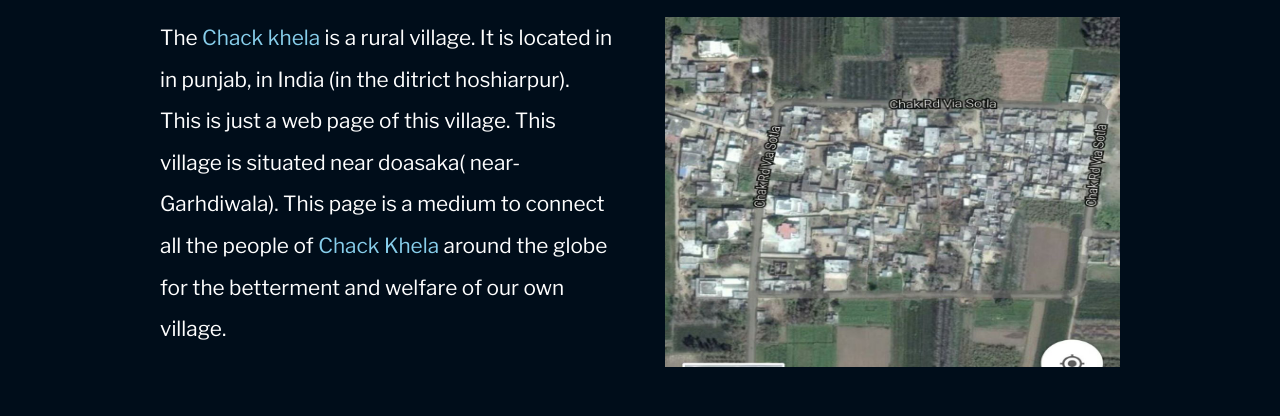
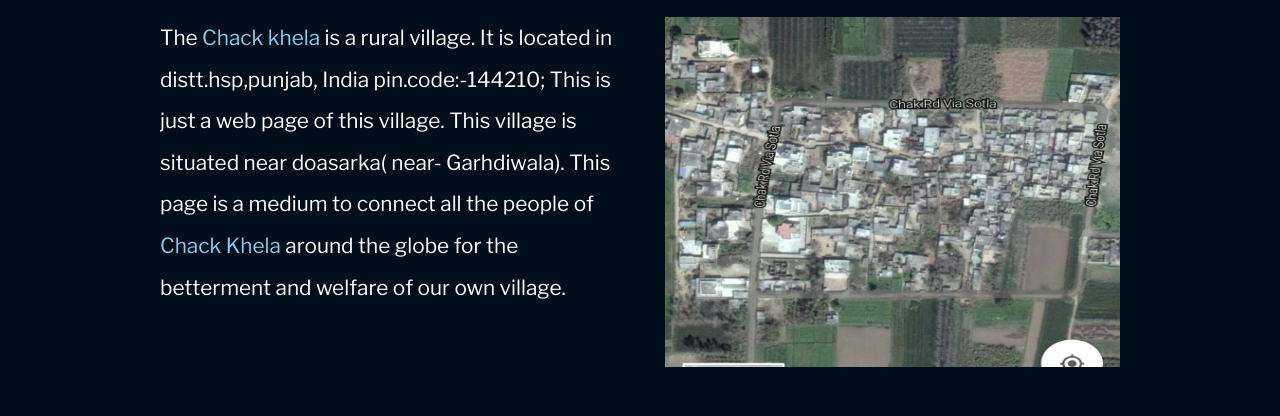
Before and after one commit to Gursimran07316/Chack-khela-youth, a plain HTML site: page index.html in a window 1280 px wide. Shown: the part 251-667 px from the top of the page. Drawn offline with nearby package versions, Linux system fonts and the light colour scheme.

Commit message:
fix spelling mistake

```diff
--- a/index.html
+++ b/index.html
@@ -31,9 +31,9 @@
             </div>
             <div class="loc-section">
                 <div>
-                    <p> The <span id='blue'> Chack khela </span> is a rural village. It is located in in punjab, in
-                        India (in the ditrict hoshiarpur).
-                        This is just a web page of this village. This village is situated near doasaka( near-
+                    <p> The <span id='blue'> Chack khela </span> is a rural village. It is located in distt.hsp,punjab,
+                        India pin.code:-144210;
+                        This is just a web page of this village. This village is situated near doasarka( near-
                         Garhdiwala).
                         This page is a medium to connect all the people of <span id='blue'>Chack Khela </span> around
                         the globe for the betterment and
```
